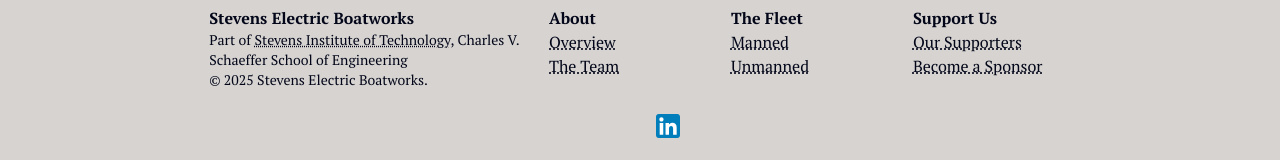
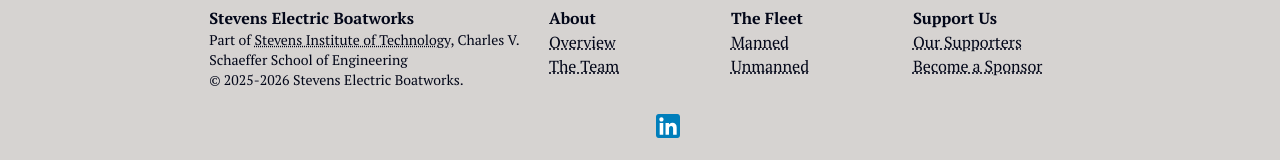
Before and after one commit to Dakdot/eboat-public-site, a Next.js app: page / in a window 1280 px wide. Shown: the part 2499-2659 px from the top of the page. Built offline with nearby package versions, Linux system fonts and the light colour scheme; some icons are missing.

Commit message:
Update Copyright date

```diff
--- a/src/components/footer.tsx
+++ b/src/components/footer.tsx
@@ -20,7 +20,7 @@
             {", "}
             Charles V. Schaeffer School of Engineering
           </p>
-          <p className="text-sm">© 2025 Stevens Electric Boatworks.</p>
+          <p className="text-sm">© 2025-2026 Stevens Electric Boatworks.</p>
         </div>
         <div className="flex-1">
           <p className="font-bold">About</p>
```
